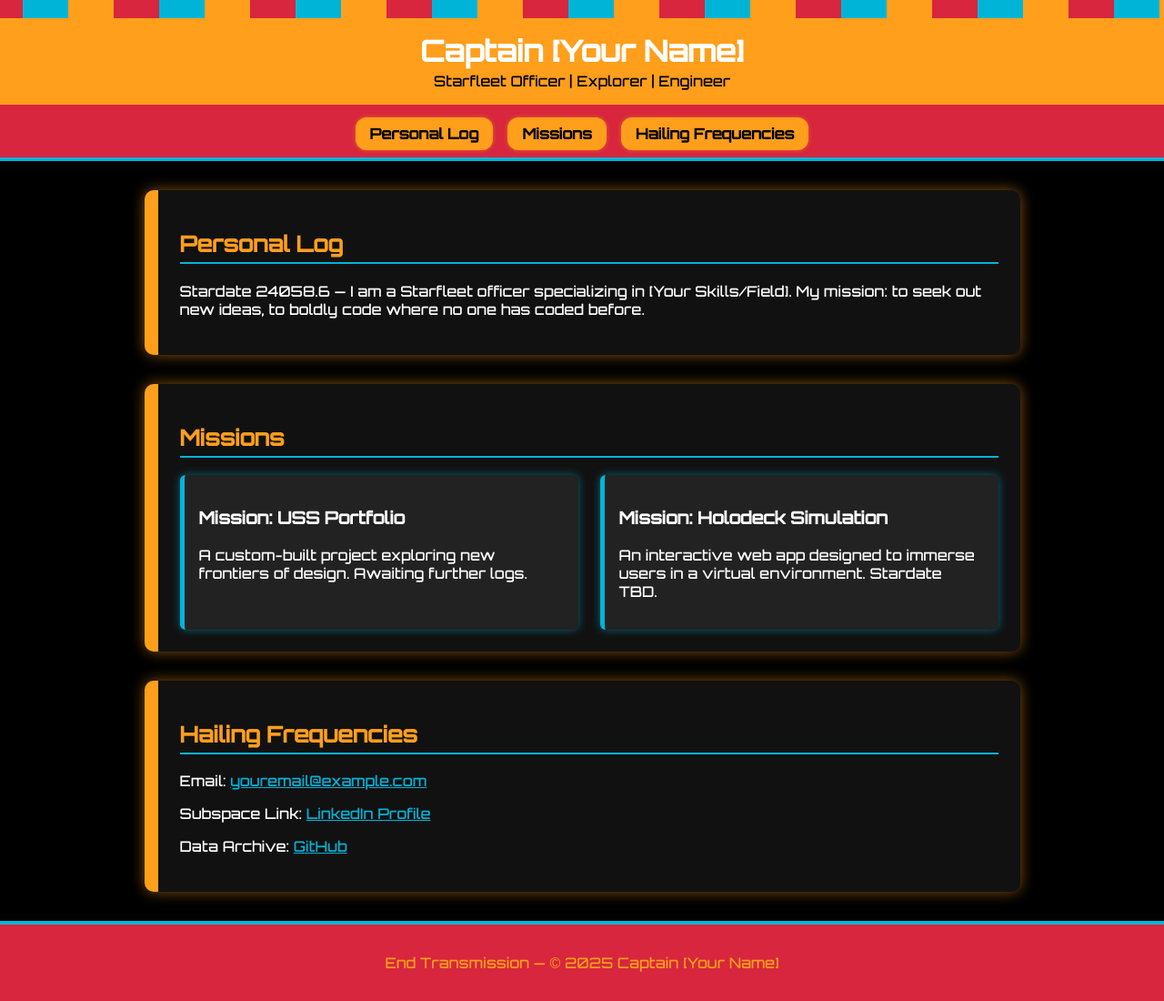
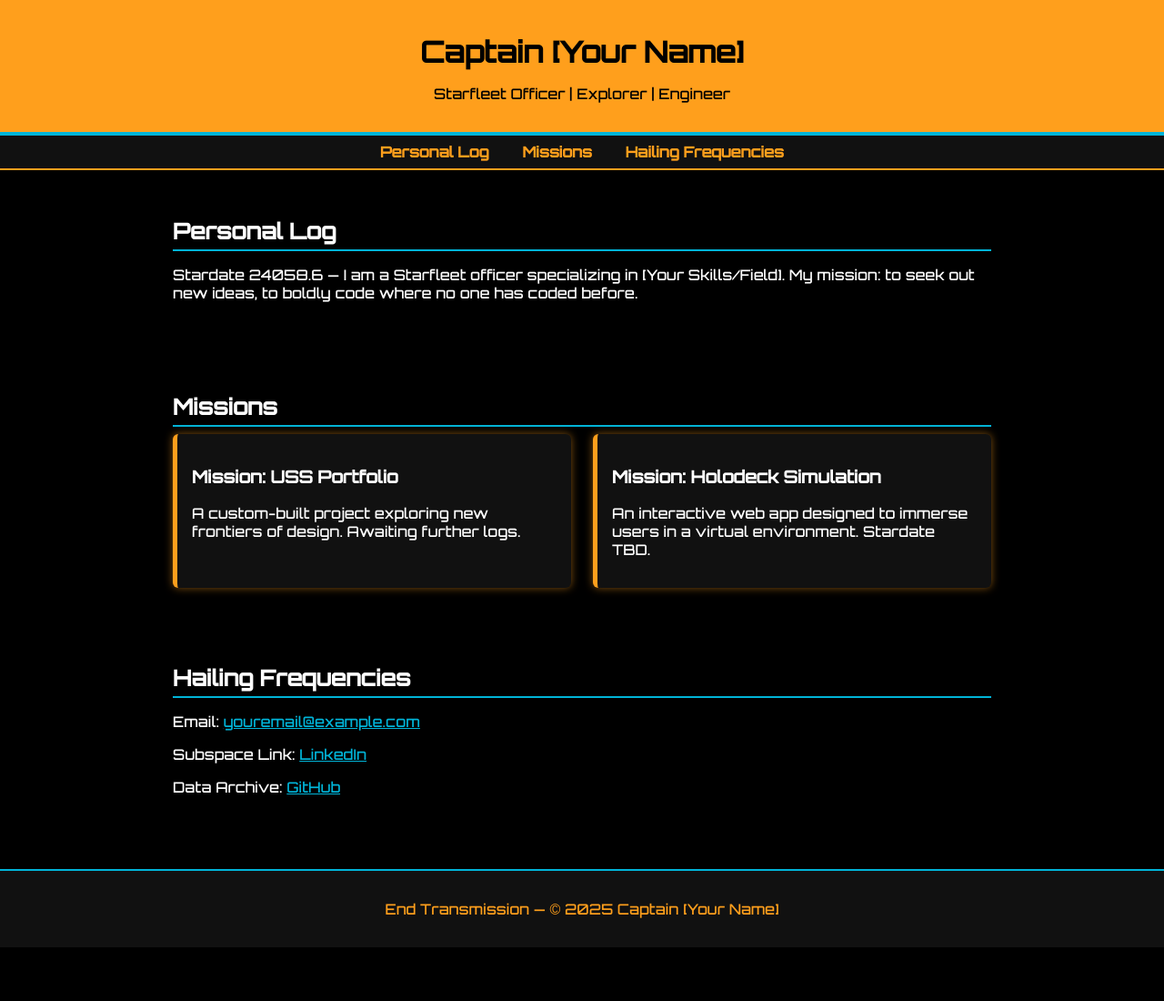
Before and after one commit to empexpo15/empexpo15.github.io, a plain HTML site: page index.html in a window 1280 px wide. Shown: the whole page at 91% size. After the commit the page ends 1041 px from the top, so only its background shows below. Drawn offline with Linux system fonts and the light colour scheme.

Commit message:
Update index.html

```diff
--- a/index.html
+++ b/index.html
@@ -3,7 +3,7 @@
 <head>
     <meta charset="UTF-8">
     <meta name="viewport" content="width=device-width, initial-scale=1.0">
-    <title>LCARS Starfleet Portfolio</title>
+    <title>Starfleet Portfolio</title>
     <style>
         @import url('https://fonts.googleapis.com/css2?family=Orbitron:wght@500&display=swap');
 
@@ -14,89 +14,47 @@
             color: #fff;
         }
 
-        /* Animated LCARS top bar */
-        .lcars-bar {
-            width: 100%;
-            height: 20px;
-            background: repeating-linear-gradient(
-                90deg,
-                #ff9f1c,
-                #ff9f1c 50px,
-                #d7263d 50px,
-                #d7263d 100px,
-                #00b4d8 100px,
-                #00b4d8 150px
-            );
-            background-size: 300px 20px;
-            animation: lcarsScroll 4s linear infinite;
-        }
-
-        @keyframes lcarsScroll {
-            from { background-position: 0 0; }
-            to { background-position: 300px 0; }
-        }
-
-        /* Header */
         header {
             background-color: #ff9f1c;
+            color: black;
             padding: 1rem;
-            border-bottom: 6px solid #d7263d;
             text-align: center;
-        }
-
-        header h1 {
-            margin: 0;
-            font-size: 2rem;
-        }
-
-        header p {
-            margin: 0.2rem 0 0;
-            color: black;
-        }
-
-        /* Navigation */
-        nav {
-            display: flex;
-            justify-content: center;
-            gap: 1rem;
-            background-color: #d7263d;
-            padding: 0.5rem;
             border-bottom: 4px solid #00b4d8;
         }
 
+        nav {
+            background-color: #111;
+            padding: 0.5rem;
+            text-align: center;
+            border-bottom: 2px solid #ff9f1c;
+        }
+
         nav a {
-            background-color: #ff9f1c;
-            color: black;
-            padding: 0.5rem 1rem;
-            border-radius: 12px;
+            color: #ff9f1c;
             text-decoration: none;
+            margin: 0 1rem;
             font-weight: bold;
-            box-shadow: 0 0 5px rgba(255, 159, 28, 0.5);
         }
 
         nav a:hover {
-            background-color: #00b4d8;
-            color: black;
+            color: #00b4d8;
         }
 
-        /* Sections styled like LCARS panels */
         section {
             max-width: 900px;
-            margin: 2rem auto;
-            background-color: #111;
-            border-left: 15px solid #ff9f1c;
-            padding: 1.5rem;
-            border-radius: 10px;
-            box-shadow: 0 0 15px rgba(255, 159, 28, 0.5);
+            margin: auto;
+            padding: 2rem;
+        }
+
+        h1, h2 {
+            margin-bottom: 0.5rem;
         }
 
         h2 {
-            color: #ff9f1c;
             border-bottom: 2px solid #00b4d8;
             padding-bottom: 0.3rem;
         }
 
-        /* Projects grid */
         .projects {
             display: grid;
             grid-template-columns: repeat(auto-fit, minmax(250px, 1fr));
@@ -104,32 +62,24 @@
         }
 
         .project-card {
-            background: #222;
-            border-left: 5px solid #00b4d8;
+            background: #111;
+            border-left: 5px solid #ff9f1c;
             padding: 1rem;
             border-radius: 6px;
-            box-shadow: 0 0 10px rgba(0, 180, 216, 0.5);
+            box-shadow: 0px 0px 10px rgba(255, 159, 28, 0.5);
         }
 
-        /* Footer */
         footer {
-            background-color: #d7263d;
+            background-color: #111;
             color: #ff9f1c;
             text-align: center;
             padding: 1rem;
             margin-top: 2rem;
-            border-top: 4px solid #00b4d8;
-        }
-
-        a {
-            color: #00b4d8;
+            border-top: 2px solid #00b4d8;
         }
     </style>
 </head>
 <body>
-
-    <!-- Animated LCARS strip -->
-    <div class="lcars-bar"></div>
 
     <header>
         <h1>Captain [Your Name]</h1>
@@ -163,9 +113,9 @@
 
     <section id="contact">
         <h2>Hailing Frequencies</h2>
-        <p>Email: <a href="mailto:youremail@example.com">youremail@example.com</a></p>
-        <p>Subspace Link: <a href="https://www.linkedin.com/in/YOUR-LINKEDIN-USERNAME" target="_blank">LinkedIn Profile</a></p>
-        <p>Data Archive: <a href="#" target="_blank">GitHub</a></p>
+        <p>Email: <a href="mailto:youremail@example.com" style="color:#00b4d8;">youremail@example.com</a></p>
+        <p>Subspace Link: <a href="#" style="color:#00b4d8;">LinkedIn</a></p>
+        <p>Data Archive: <a href="#" style="color:#00b4d8;">GitHub</a></p>
     </section>
 
     <footer>
```
